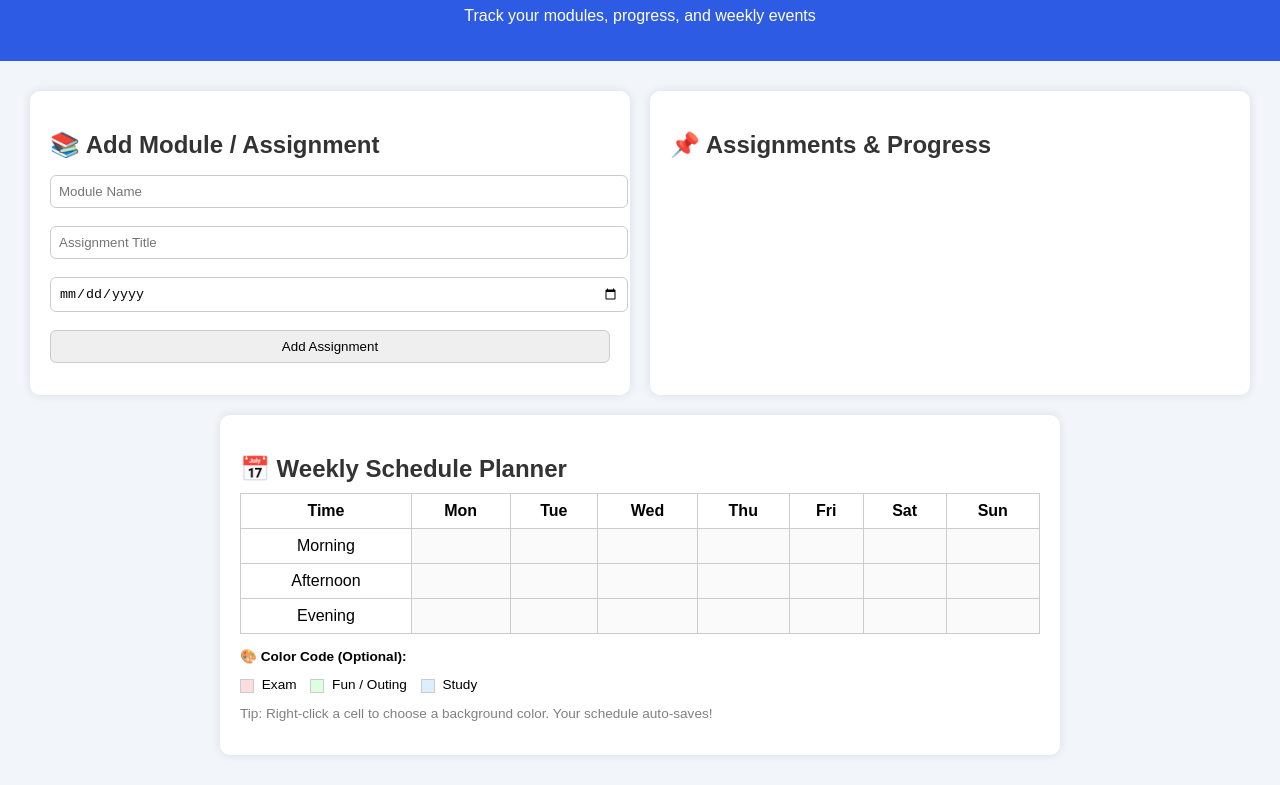
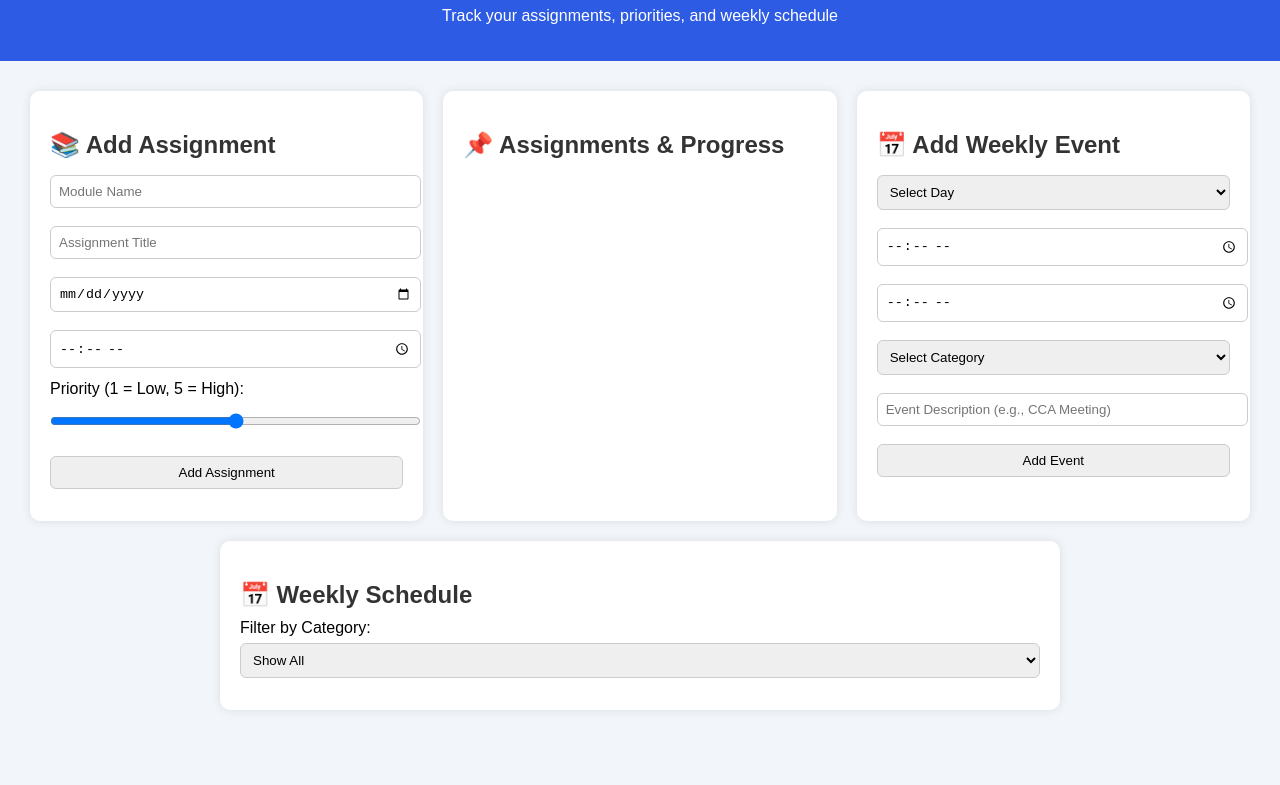
Before and after one commit to mxhdnxrazri/student-planner, a plain HTML site: page index.html in a window 1280 px wide. Shown: the part 94-879 px from the top of the page. After the commit the page ends 834 px from the top, so only its background shows below. Drawn offline with Linux system fonts and the light colour scheme.

Commit message:
Add files via upload

```diff
--- a/index.html
+++ b/index.html
@@ -1,9 +1,9 @@
 <!DOCTYPE html>
 <html lang="en">
 <head>
-  <meta charset="UTF-8"/>
+  <meta charset="UTF-8" />
   <meta name="viewport" content="width=device-width, initial-scale=1.0"/>
-  <title>Engineering Time Planner</title>
+  <title>Engineering Student Planner</title>
   <style>
     body {
       font-family: Arial, sans-serif;
@@ -49,57 +49,44 @@
     li {
       padding: 6px 0;
     }
-    table {
-      width: 100%;
-      border-collapse: collapse;
-      margin-top: 10px;
+    .task-progress {
+      margin-top: 5px;
     }
-    th, td {
+    .completed {
+      text-decoration: line-through;
+      color: gray;
+    }
+    .event-box {
       border: 1px solid #ccc;
-      text-align: center;
-      padding: 8px;
-      min-height: 40px;
+      padding: 6px;
+      margin: 5px 0;
+      border-radius: 6px;
+      background-color: #f9f9f9;
     }
-    td[contenteditable] {
-      background-color: #fafafa;
+    .event-category {
+      font-size: 0.9em;
+      font-weight: bold;
     }
-    .color-legend {
-      font-size: 0.85em;
-      margin-top: 10px;
-    }
-    .legend-item {
-      display: inline-block;
-      margin-right: 10px;
-    }
-    .legend-box {
-      width: 12px;
-      height: 12px;
-      display: inline-block;
-      margin-right: 4px;
-      vertical-align: middle;
-      border: 1px solid #ccc;
-    }
-    .exam { background-color: #ffdddd; }
-    .fun { background-color: #ddffdd; }
-    .study { background-color: #ddeeff; }
-    .task-progress { margin-top: 5px; }
   </style>
 </head>
 <body>
 
 <header>
-  <h1>🎓 Engineering Student Time Planner</h1>
-  <p>Track your modules, progress, and weekly events</p>
+  <h1>🎓 Engineering Student Planner</h1>
+  <p>Track your assignments, priorities, and weekly schedule</p>
 </header>
 
 <div class="container">
 
-  <!-- Module Manager -->
+  <!-- Assignment Manager -->
   <div class="section">
-    <h2>📚 Add Module / Assignment</h2>
-    <input type="text" id="moduleName" placeholder="Module Name"/>
-    <input type="text" id="assignmentTitle" placeholder="Assignment Title"/>
-    <input type="date" id="dueDate"/>
+    <h2>📚 Add Assignment</h2>
+    <input type="text" id="moduleName" placeholder="Module Name" />
+    <input type="text" id="assignmentTitle" placeholder="Assignment Title" />
+    <input type="date" id="dueDate" />
+    <input type="time" id="dueTime" />
+    <label for="priority">Priority (1 = Low, 5 = High):</label>
+    <input type="range" id="priority" min="1" max="5" value="3" />
     <button onclick="addTask()">Add Assignment</button>
   </div>
 
@@ -109,104 +96,143 @@
     <ul id="taskList"></ul>
   </div>
 
-  <!-- Weekly Schedule -->
+  <!-- Weekly Event Input -->
   <div class="section">
-    <h2>📅 Weekly Schedule Planner</h2>
-    <table id="scheduleTable">
-      <thead>
-        <tr>
-          <th>Time</th>
-          <th>Mon</th><th>Tue</th><th>Wed</th><th>Thu</th><th>Fri</th><th>Sat</th><th>Sun</th>
-        </tr>
-      </thead>
-      <tbody>
-        <tr><td>Morning</td><td contenteditable></td><td contenteditable></td><td contenteditable></td><td contenteditable></td><td contenteditable></td><td contenteditable></td><td contenteditable></td></tr>
-        <tr><td>Afternoon</td><td contenteditable></td><td contenteditable></td><td contenteditable></td><td contenteditable></td><td contenteditable></td><td contenteditable></td><td contenteditable></td></tr>
-        <tr><td>Evening</td><td contenteditable></td><td contenteditable></td><td contenteditable></td><td contenteditable></td><td contenteditable></td><td contenteditable></td><td contenteditable></td></tr>
-      </tbody>
-    </table>
+    <h2>📅 Add Weekly Event</h2>
+    <select id="eventDay">
+      <option value="">Select Day</option>
+      <option>Monday</option><option>Tuesday</option><option>Wednesday</option>
+      <option>Thursday</option><option>Friday</option><option>Saturday</option><option>Sunday</option>
+    </select>
+    <input type="time" id="eventStart" placeholder="Start Time" />
+    <input type="time" id="eventEnd" placeholder="End Time" />
+    <select id="eventCategory">
+      <option value="">Select Category</option>
+      <option value="Study">📘 Study</option>
+      <option value="Exam">📝 Exam</option>
+      <option value="Fun">🎉 Fun</option>
+      <option value="CCA">🎭 CCA</option>
+      <option value="Other">🛠️ Other</option>
+    </select>
+    <input type="text" id="eventDescription" placeholder="Event Description (e.g., CCA Meeting)" />
+    <button onclick="addEvent()">Add Event</button>
+  </div>
 
-    <div class="color-legend">
-      <p><strong>🎨 Color Code (Optional):</strong></p>
-      <span class="legend-item"><span class="legend-box exam"></span> Exam</span>
-      <span class="legend-item"><span class="legend-box fun"></span> Fun / Outing</span>
-      <span class="legend-item"><span class="legend-box study"></span> Study</span>
-    </div>
-    <p style="font-size: 0.85em; color: gray;">Tip: Right-click a cell to choose a background color. Your schedule auto-saves!</p>
+  <!-- Weekly Schedule Display with Filter -->
+  <div class="section">
+    <h2>📅 Weekly Schedule</h2>
+    <label for="filterSelect">Filter by Category:</label>
+    <select id="filterSelect" onchange="filterEvents()">
+      <option value="All">Show All</option>
+      <option value="Study">Study</option>
+      <option value="Exam">Exam</option>
+      <option value="Fun">Fun</option>
+      <option value="CCA">CCA</option>
+      <option value="Other">Other</option>
+    </select>
+    <div id="eventList"></div>
   </div>
 
 </div>
 
 <script>
-  // Task & Progress
+  // Add Assignment
   function addTask() {
     const module = document.getElementById("moduleName").value;
     const title = document.getElementById("assignmentTitle").value;
     const date = document.getElementById("dueDate").value;
+    const time = document.getElementById("dueTime").value;
+    const priority = document.getElementById("priority").value;
 
-    if (module && title && date) {
+    if (module && title && date && time) {
       const taskList = document.getElementById("taskList");
 
       const li = document.createElement("li");
-      li.innerHTML = `
-        <strong>${module}</strong>: ${title} (Due: ${date})
-        <div class="task-progress">
+      const content = document.createElement("div");
+      content.innerHTML = `<strong>${module}</strong>: ${title} (Due: ${date} ${time})<br/>Priority: ${priority}`;
+
+      const progressDiv = document.createElement("div");
+      progressDiv.className = "task-progress";
+      progressDiv.innerHTML = `
         Progress:
-          <input type="range" min="0" max="100" value="0" step="10" oninput="this.nextElementSibling.textContent = this.value + '%'">
+        <input type="range" min="0" max="100" value="0" step="10">
         <span>0%</span>
-        </div>
       `;
+
+      const progressBar = progressDiv.querySelector("input");
+      const progressLabel = progressDiv.querySelector("span");
+
+      progressBar.addEventListener("input", () => {
+        progressLabel.textContent = `${progressBar.value}%`;
+        if (progressBar.value == "100") {
+          content.classList.add("completed");
+        } else {
+          content.classList.remove("completed");
+        }
+      });
+
+      li.appendChild(content);
+      li.appendChild(progressDiv);
       taskList.appendChild(li);
 
+      // Reset form
       document.getElementById("moduleName").value = "";
       document.getElementById("assignmentTitle").value = "";
       document.getElementById("dueDate").value = "";
+      document.getElementById("dueTime").value = "";
+      document.getElementById("priority").value = 3;
     } else {
-      alert("Please fill in all fields!");
+      alert("Please fill in all assignment fields!");
     }
   }
 
-  // Weekly Planner Save & Load
-  const table = document.getElementById("scheduleTable");
+  // Add Weekly Event
+  function addEvent() {
+    const day = document.getElementById("eventDay").value;
+    const start = document.getElementById("eventStart").value;
+    const end = document.getElementById("eventEnd").value;
+    const category = document.getElementById("eventCategory").value;
+    const description = document.getElementById("eventDescription").value;
 
-  // Save schedule on edit
-  table.addEventListener("input", () => {
-    const data = [];
-    for (let row of table.rows) {
-      const rowData = [];
-      for (let cell of row.cells) {
-        rowData.push(cell.innerHTML);
-      }
-      data.push(rowData);
-    }
-    localStorage.setItem("weeklySchedule", JSON.stringify(data));
-  });
+    if (day && start && end && category && description) {
+      const eventList = document.getElementById("eventList");
 
-  // Load saved schedule
-  window.addEventListener("load", () => {
-    const saved = localStorage.getItem("weeklySchedule");
-    if (saved) {
-      const data = JSON.parse(saved);
-      for (let i = 0; i < data.length; i++) {
-        for (let j = 0; j < data[i].length; j++) {
-          if (table.rows[i] && table.rows[i].cells[j]) {
-            table.rows[i].cells[j].innerHTML = data[i][j];
+      const box = document.createElement("div");
+      box.className = "event-box";
+      box.setAttribute("data-category", category); // For filtering
+
+      box.innerHTML = `
+        <div><strong>${day}</strong> | ${start} - ${end}</div>
+        <div class="event-category">${category}</div>
+        <div>${description}</div>
+      `;
+      eventList.appendChild(box);
+
+      // Reset form
+      document.getElementById("eventDay").value = "";
+      document.getElementById("eventStart").value = "";
+      document.getElementById("eventEnd").value = "";
+      document.getElementById("eventCategory").value = "";
+      document.getElementById("eventDescription").value = "";
+    } else {
+      alert("Please fill in all event fields!");
     }
   }
-      }
+
+  // Filter Events by Category
+  function filterEvents() {
+    const selectedCategory = document.getElementById("filterSelect").value;
+    const allEvents = document.querySelectorAll(".event-box");
+
+    allEvents.forEach(event => {
+      const category = event.getAttribute("data-category");
+      if (selectedCategory === "All" || category === selectedCategory) {
+        event.style.display = "block";
+      } else {
+        event.style.display = "none";
       }
     });
-
-  // Right-click to change background color of schedule cell
-  table.addEventListener("contextmenu", function (e) {
-    e.preventDefault();
-    const colors = ["#ffdddd", "#ddffdd", "#ddeeff", "#ffffff"];
-    if (e.target.tagName === "TD" && e.target.hasAttribute("contenteditable")) {
-      let current = e.target.style.backgroundColor;
-      let index = colors.indexOf(current);
-      e.target.style.backgroundColor = colors[(index + 1) % colors.length];
   }
-  });
 </script>
 
 </body>
```
Lines whose indentation alone changed are shown as unchanged.
